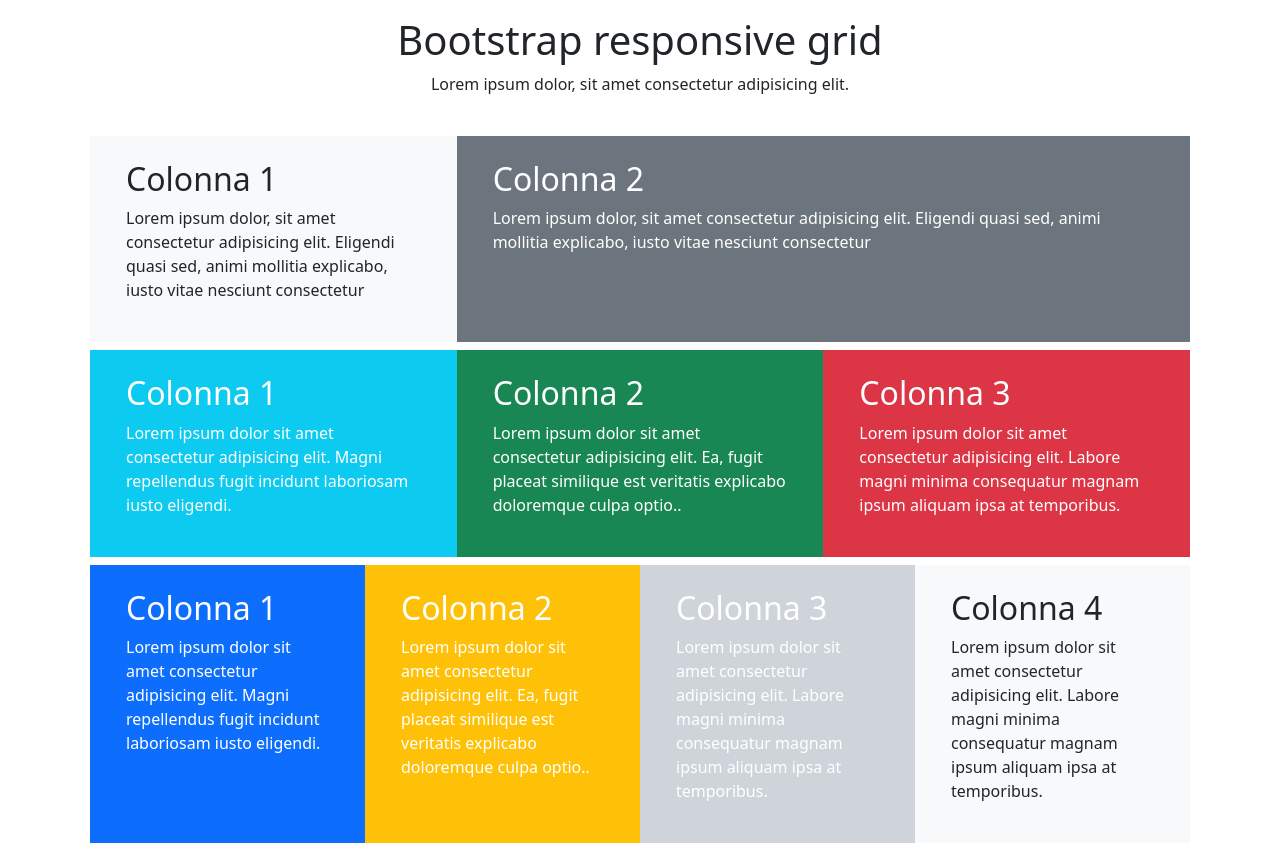
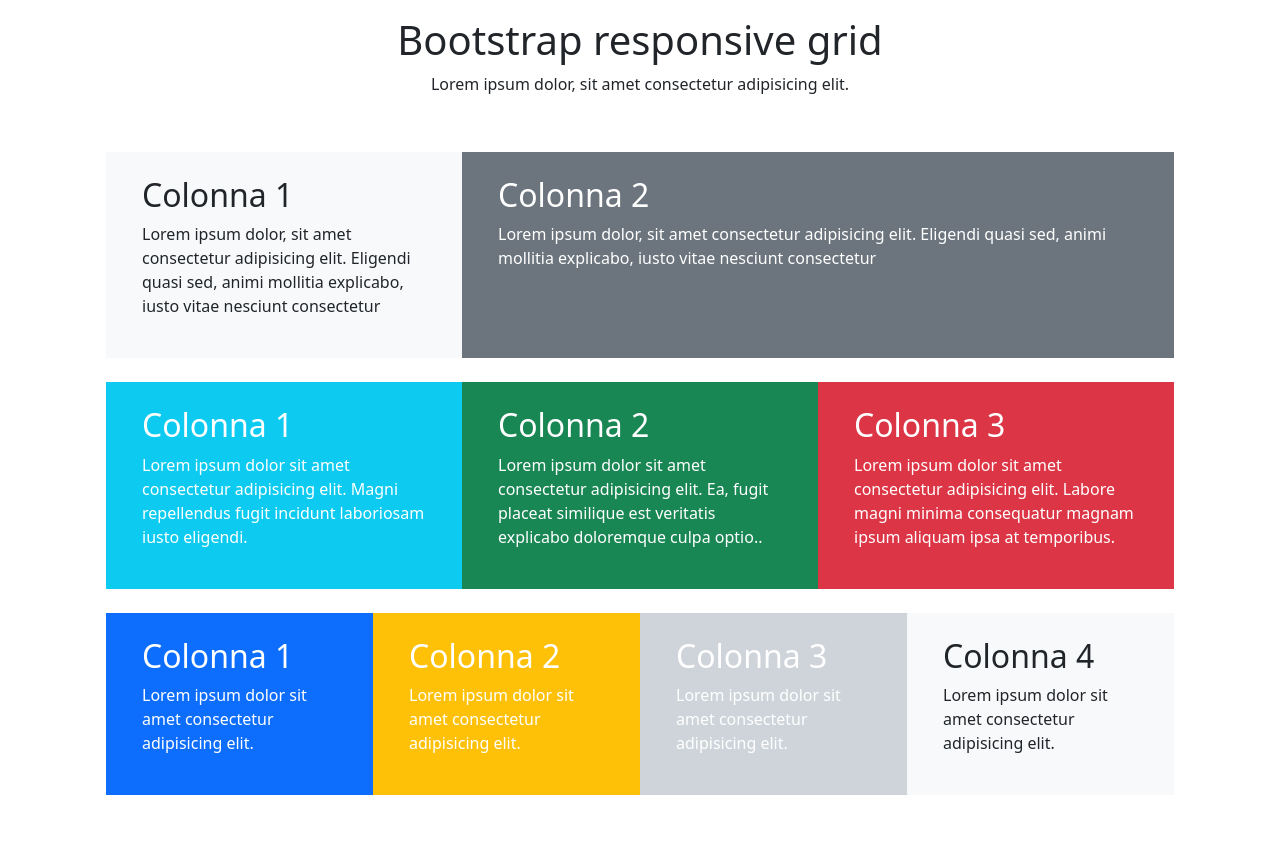
Before and after one commit to pietroscurti9-hub/htmlcss-bootstrap-layout, a plain HTML site: page index.html in a window 1280 px wide. After the commit the page ends 819 px from the top, so only its background shows below. Drawn offline with nearby package versions, Linux system fonts and the light colour scheme.

Commit message:
sistemato il margine

```diff
--- a/index.html
+++ b/index.html
@@ -26,7 +26,7 @@
         <section>
 
             <div class="container">
-                <div class="row m-2">
+                <div class="row m-4">
                     <div class="bg-light col-12 col-md-6 col-lg-4">
                         <div class="p-4">
                             <h2>Colonna 1</h2>
@@ -52,7 +52,7 @@
         <section>
 
             <div class="container">
-                <div class="row m-2">
+                <div class="row m-4">
 
                     <div class="col-6 col-md-4 bg-info text-white">
                         <div class="p-4">
@@ -86,36 +86,32 @@
 
         <section>
             <div class="container">
-                <div class="row m-2">
+                <div class="row m-4">
                     <div class="col-6 col-md-3 bg-primary text-white">
                         <div class="p-4">
                             <h2>Colonna 1</h2>
-                            <p>Lorem ipsum dolor sit amet consectetur adipisicing elit. Magni repellendus fugit incidunt
-                                laboriosam iusto eligendi.</p>
+                            <p>Lorem ipsum dolor sit amet consectetur adipisicing elit.</p>
                         </div>
                     </div>
 
                     <div class="col-6 col-md-3 bg-warning text-white">
                         <div class="p-4">
                             <h2>Colonna 2</h2>
-                            <p>Lorem ipsum dolor sit amet consectetur adipisicing elit. Ea, fugit placeat similique est
-                                veritatis explicabo doloremque culpa optio..</p>
+                            <p>Lorem ipsum dolor sit amet consectetur adipisicing elit.</p>
                         </div>
                     </div>
 
                     <div class="col-6 col-md-3 bg-dark-subtle text-white">
                         <div class="p-4">
                             <h2>Colonna 3</h2>
-                            <p>Lorem ipsum dolor sit amet consectetur adipisicing elit. Labore magni minima consequatur
-                                magnam ipsum aliquam ipsa at temporibus.</p>
+                            <p>Lorem ipsum dolor sit amet consectetur adipisicing elit.</p>
                         </div>
                     </div>
 
                     <div class="col-6 col-md-3 bg-light">
                         <div class="p-4">
                             <h2>Colonna 4</h2>
-                            <p>Lorem ipsum dolor sit amet consectetur adipisicing elit. Labore magni minima consequatur
-                                magnam ipsum aliquam ipsa at temporibus.</p>
+                            <p>Lorem ipsum dolor sit amet consectetur adipisicing elit. </p>
                         </div>
 
                     </div>
```
